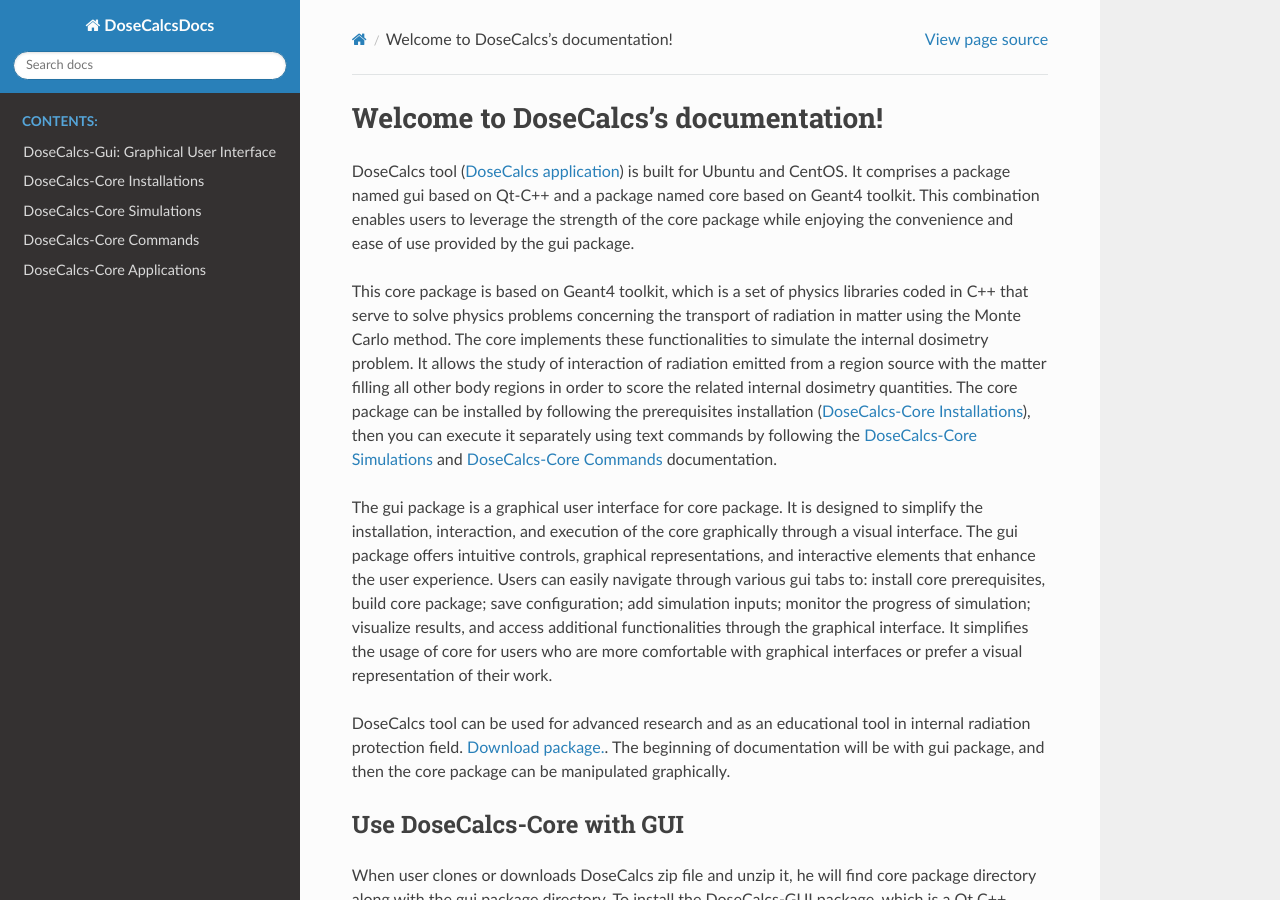
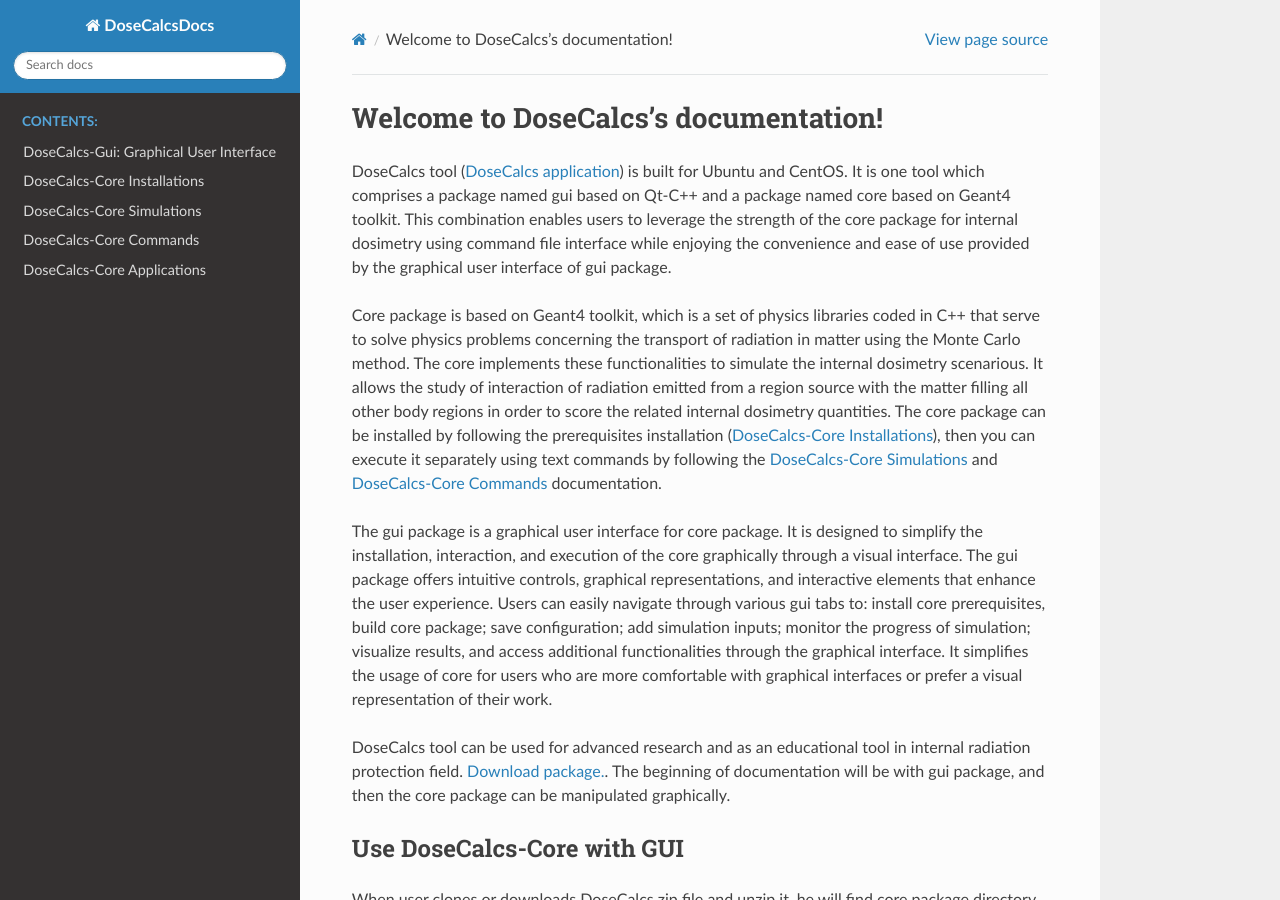
Before and after one commit to devhliu/DoseCalcs-Gui, a Sphinx documentation site: the page built from docs/source/index.rst, in a window 1280 px wide and 900 px high. Built offline with Sphinx 7.4.7 and the Read the Docs theme 2.0.0, drawn with Linux system fonts in a browser that asks for light colours.

Commit message:
message of commit

```diff
--- a/docs/source/index.rst
+++ b/docs/source/index.rst
@@ -2,9 +2,9 @@
 Welcome to DoseCalcs's documentation!
 =====================================
 
-DoseCalcs tool (`DoseCalcs application <https://github.com/TarikEl/DoseCalcs-Gui>`_) is built for Ubuntu and CentOS. It comprises a package named gui based on Qt-C++ and a package named core based on Geant4 toolkit. This combination enables users to leverage the strength of the core package while enjoying the convenience and ease of use provided by the gui package.
+DoseCalcs tool (`DoseCalcs application <https://github.com/TarikEl/DoseCalcs-Gui>`_) is built for Ubuntu and CentOS. It is one tool which comprises a package named gui based on Qt-C++ and a package named core based on Geant4 toolkit. This combination enables users to leverage the strength of the core package for internal dosimetry using command file interface while enjoying the convenience and ease of use provided by the graphical user interface of gui package.
 
-This core package is based on Geant4 toolkit, which is a set of physics libraries coded in C++ that serve to solve physics problems concerning the transport of radiation in matter using the Monte Carlo method. The core implements these functionalities to simulate the internal dosimetry problem. It allows the study of interaction of radiation emitted from a region source with the matter filling all other body regions in order to score the related internal dosimetry quantities. The core package can be installed by following the prerequisites installation (`DoseCalcs-Core Installations <https://dosecalcs-gui.readthedocs.io/en/latest/Installation.html>`_), then you can execute it separately using text commands by following the `DoseCalcs-Core Simulations <https://dosecalcs-gui.readthedocs.io/en/latest/GeneralConcept.html>`_ and `DoseCalcs-Core Commands <https://dosecalcs-gui.readthedocs.io/en/latest/Commands.html>`_ documentation.
+Core package is based on Geant4 toolkit, which is a set of physics libraries coded in C++ that serve to solve physics problems concerning the transport of radiation in matter using the Monte Carlo method. The core implements these functionalities to simulate the internal dosimetry scenarious. It allows the study of interaction of radiation emitted from a region source with the matter filling all other body regions in order to score the related internal dosimetry quantities. The core package can be installed by following the prerequisites installation (`DoseCalcs-Core Installations <https://dosecalcs-gui.readthedocs.io/en/latest/Installation.html>`_), then you can execute it separately using text commands by following the `DoseCalcs-Core Simulations <https://dosecalcs-gui.readthedocs.io/en/latest/GeneralConcept.html>`_ and `DoseCalcs-Core Commands <https://dosecalcs-gui.readthedocs.io/en/latest/Commands.html>`_ documentation.
 
 The gui package is a graphical user interface for core package. It is designed to simplify the installation, interaction, and execution of the core graphically through a visual interface. The gui package offers intuitive controls, graphical representations, and interactive elements that enhance the user experience. Users can easily navigate through various gui tabs to: install core prerequisites, build core package; save configuration; add simulation inputs; monitor the progress of simulation; visualize results, and access additional functionalities through the graphical interface. It simplifies the usage of core for users who are more comfortable with graphical interfaces or prefer a visual representation of their work.
 
```
